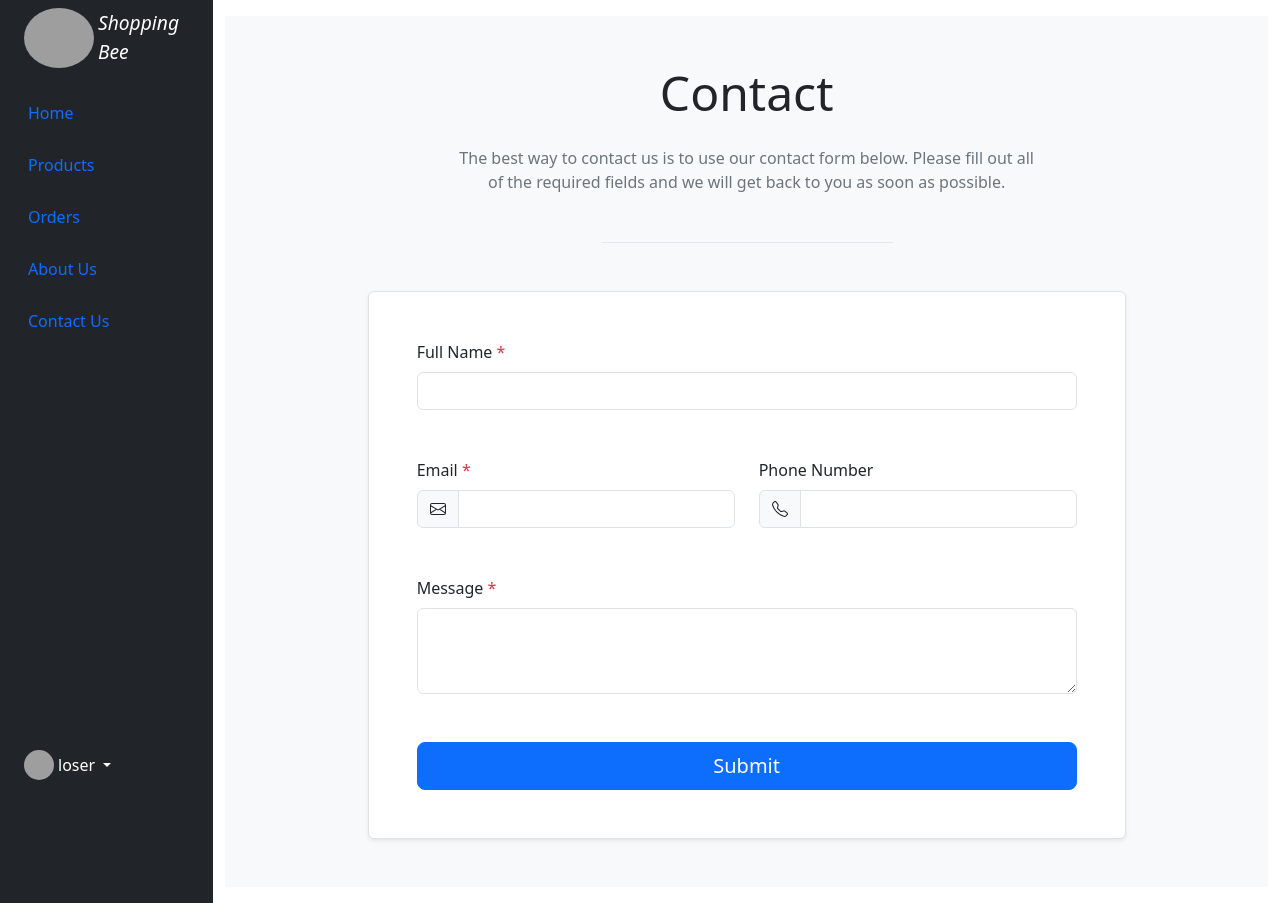
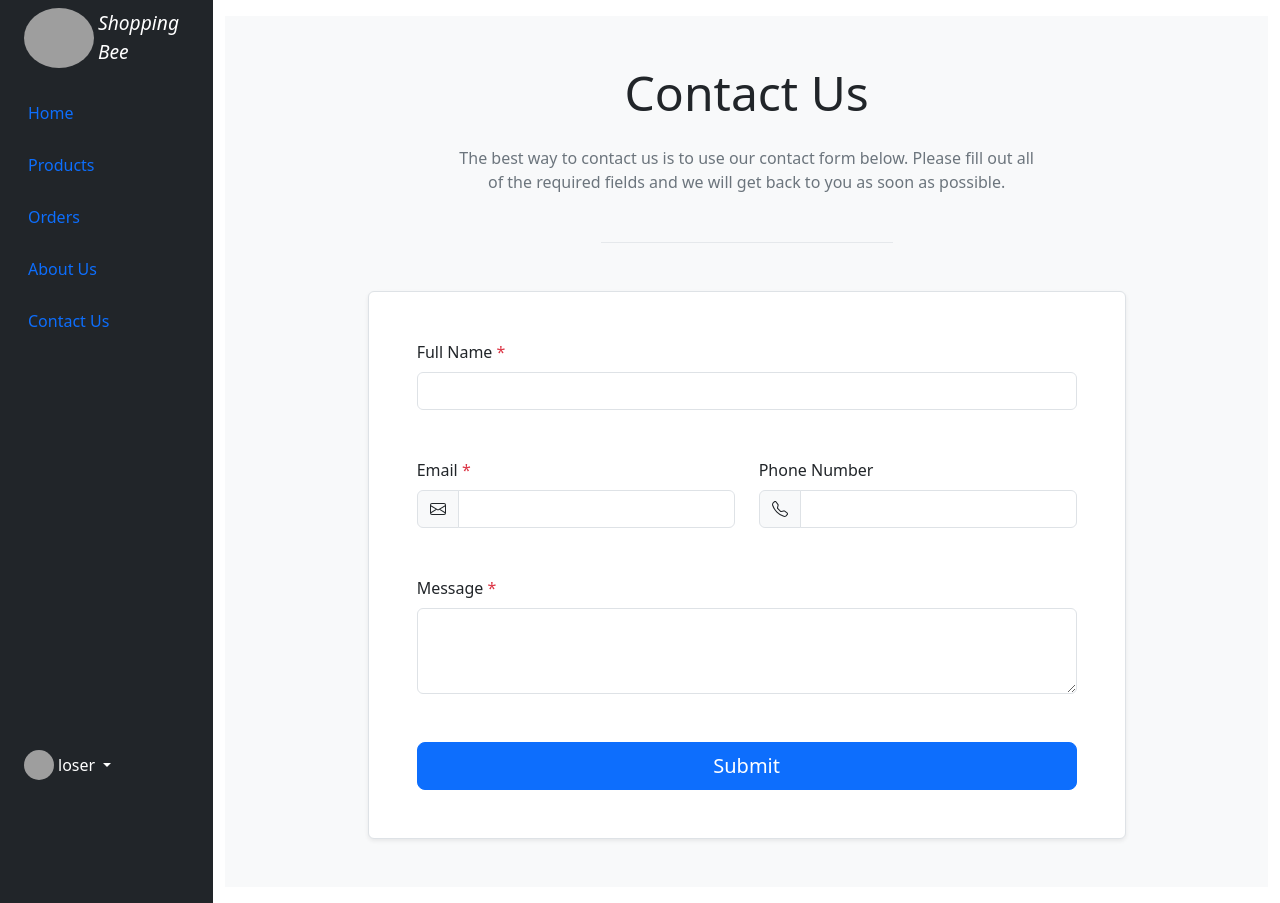
Before and after one commit to Siddhartha12345/ora-ui, an Angular app: page /contact in a window 1280 px wide. Built offline with nearby package versions, Linux system fonts and the light colour scheme; grey boxes are pictures that could not be loaded.

Commit message:
updated contact us text

```diff
--- a/src/app/contactus/contactus.component.html
+++ b/src/app/contactus/contactus.component.html
@@ -3,7 +3,7 @@
     <div class="container">
         <div class="row justify-content-md-center">
             <div class="col-12 col-md-10 col-lg-8 col-xl-7 col-xxl-6">
-                <h2 class="mb-4 display-5 text-center">Contact</h2>
+                <h2 class="mb-4 display-5 text-center">Contact Us</h2>
                 <p class="text-secondary mb-5 text-center">The best way to contact us is to use our contact form below. Please fill out all of the required fields and we will get back to you as soon as possible.</p>
                 <hr class="w-50 mx-auto mb-5 mb-xl-9 border-dark-subtle">
             </div>
```
